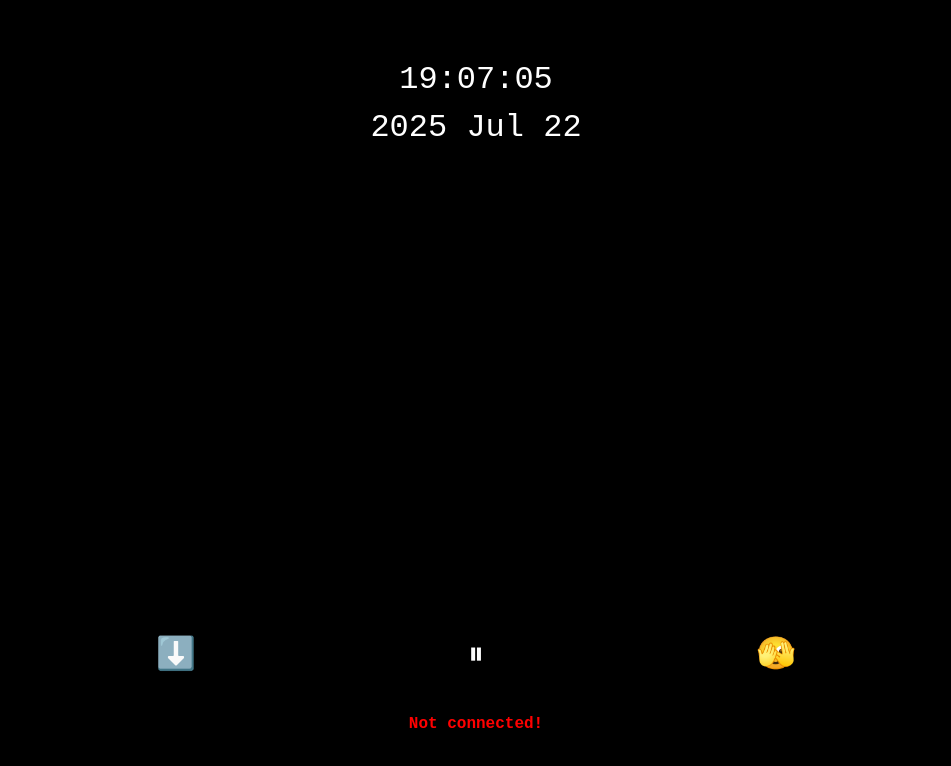
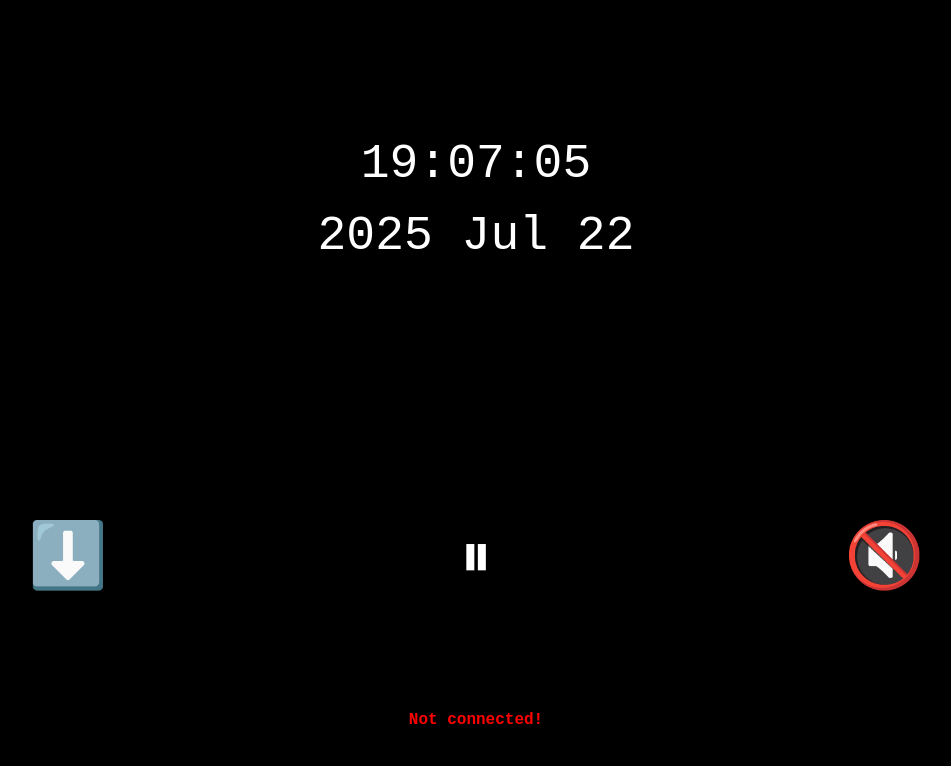
Before and after one commit to CeeDyyy/youtube-remote, a Next.js app in the folder nextjs/: page /v1-2 in a window 1280 px wide. Shown: the top 766 px of the page, without its empty margins (164-1115 px from the left). Built offline with nearby package versions, Linux system fonts and the light colour scheme; no server answers.

Commit message:
Re-adjust/arrange elements positions for v1.1 and also [Re-adjust/arrange elements positions, Bring back the mute button] when there is no requested video to play for v1.2

```diff
--- a/nextjs/src/app/v1-1/page.tsx
+++ b/nextjs/src/app/v1-1/page.tsx
@@ -121,10 +121,10 @@ export default function Home() {
     if (waitForClientSide) return (
         <div style={styles.page}>
             <div style={styles.spacer} />
-            <div style={{ ...styles.counter, top: '20%', color: 'white', fontSize: '2rem' }}>
+            <div style={{ ...styles.counter, top: '25%', width: '100%', color: 'white', fontSize: '3rem' }}>
                 <Clock />
             </div>
-            <div style={{ ...styles.counter, width: '70%', display: 'flex', justifyContent: 'space-between' }}>
+            <div style={{ ...styles.counter, top: '70%', width: '58%', display: 'flex', justifyContent: 'space-between' }}>
                 <button
                     onClick={() => isPause ?
                         (
--- a/nextjs/src/app/v1-2/page.tsx
+++ b/nextjs/src/app/v1-2/page.tsx
@@ -146,24 +146,31 @@ export default function Home() {
     }, [videoParam]);   // for onScrollUp and onScrollDown to see videoParam changes
 
     const [isPause, setIsPause] = useState(false);
-    const [isHide, setIsHide] = useState(false);
+    const [isMute, setIsMute] = useState(false);
+    const [isHide, setIsHide] = useState(true);
 
     if (waitForClientSide) return (
         <div style={styles.page}>
             <div style={styles.spacer} />
-            <div style={{ ...styles.counter, top: '13%' }}>
+            <div style={{ ...styles.counter, top: isHide ? '25%' : '13%', width: '100%', fontSize: isHide ? '3rem' : '2rem' }}>
                 <Clock />
             </div>
             <div style={styles.counter}>
-                <div className="w-[384px] h-[216px] bg-black">
-                    <div className={isHide ? "invisible" : "visible"}>
+                <div className={isHide ? "invisible" : "w-[384px] h-[216px] bg-black"}>
                     {videoParam && <YouTubePlayer video={videoParam} isPause={isPause || isHide} seeker={seeker} />}
                 </div>
             </div>
-            </div>
-            <div style={{ ...styles.counter, top: '82%', width: '50%', display: 'flex', justifyContent: 'space-between' }}>
+            <div style={{ ...styles.counter, top: isHide ? '70%' : '82%', width: isHide ? '70%' : '50%', fontSize: isHide ? '4rem' : '2rem', display: 'flex', justifyContent: 'space-between' }}>
                 <button
-                    onClick={() => videoParam ? setVideoParam(null) : send("get_info")}
+                    onClick={() => videoParam ?
+                        (
+                            setVideoParam(null),
+                            setIsHide(true)
+                        ) : (
+                            send("get_info"),
+                            setIsHide(false)
+                        )
+                    }
                 >
                     {videoParam ? "🗑️" : "⬇️"}
                 </button>
@@ -181,6 +188,7 @@ export default function Home() {
                 >
                     {isPause ? "▶️" : "⏸"}
                 </button>
+                {videoParam ?
                     <button
                         onClick={() => isHide ?
                             (
@@ -193,6 +201,21 @@ export default function Home() {
                     >
                         {isHide ? "👁️" : "🫣"}
                     </button>
+                    :
+                    <button
+                        onClick={() => isMute ?
+                            (
+                                send("unmute"),
+                                setIsMute(false)
+                            ) : (
+                                send("mute"),
+                                setIsMute(true)
+                            )
+                        }
+                    >
+                        {isMute ? "🔊" : "🔇"}
+                    </button>
+                }
             </div>
             {upCount > 0 && (
                 <div style={{ ...styles.counter }}>-{upCount}</div>
@@ -200,7 +223,7 @@ export default function Home() {
             {downCount > 0 && (
                 <div style={{ ...styles.counter }}>+{downCount}</div>
             )}
-            <div style={{ ...styles.counter, top: '90%' }}>
+            <div style={{ ...styles.counter, top: '90%', fontSize: '16px' }}>
                 <span
                     style={{
                         color: connected ? "green" : "red",
@@ -230,7 +253,7 @@ const styles = {
         top: '50%',
         left: '50%',
         transform: 'translate(-50%, -50%)',
-        fontSize: '2rem', // fontSize: '4rem',
+        fontSize: '4rem',
         zIndex: 999,
         transition: 'opacity 0.2s',
         color: 'white',
```
Lines whose indentation alone changed are shown as unchanged.
